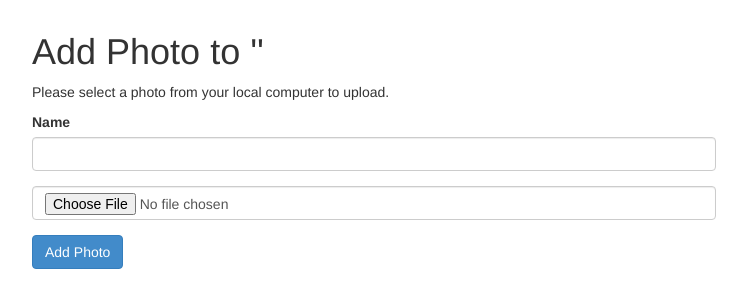
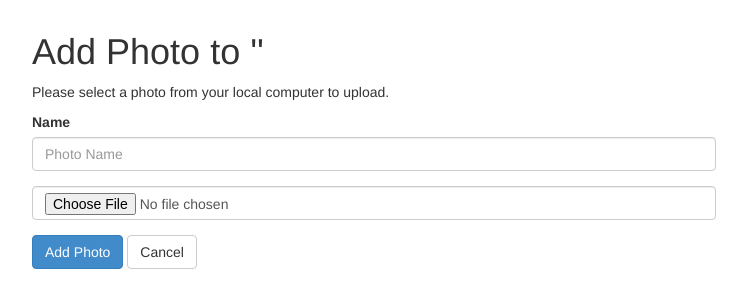
Before and after one commit to KillaW0lf04/Photo-Nebula, a Python web app: template templates/add_photo.html in a window 1280 px wide. Shown: the part 53-361 px from the top of the page, without its empty margins (38-785 px from the left). Run offline with Jinja, Linux system fonts and the light colour scheme; the template is opened without the code that fills it, so the values that code supplies are empty.

Commit message:
Improvements to add_photo.html

```diff
--- a/templates/add_photo.html
+++ b/templates/add_photo.html
@@ -15,14 +15,21 @@
           onsubmit="return validate_form()">
         <div class="form-group">
             <label>Name</label>
-            <input class="form-control" type="text" value="" id="photo_name" name="photo_name">
+            <input class="form-control"
+                   type="text"
+                   placeholder="Photo Name"
+                   id="photo_name"
+                   name="photo_name">
         </div>
 
         <div class="form-group">
             <input class="form-control" type="file" id="photo" name="photo" accept="image/*"/>
         </div>
 
-        <button class="btn btn-primary" type="submit">Add Photo</button>
+        <div class="form-group">
+            <button class="btn btn-primary" type="submit">Add Photo</button>
+            <a class="btn btn-default" href="/album/{{ album.key.integer_id() }}/view">Cancel</a>
+        </div>
     </form>
 </div>
 
```
